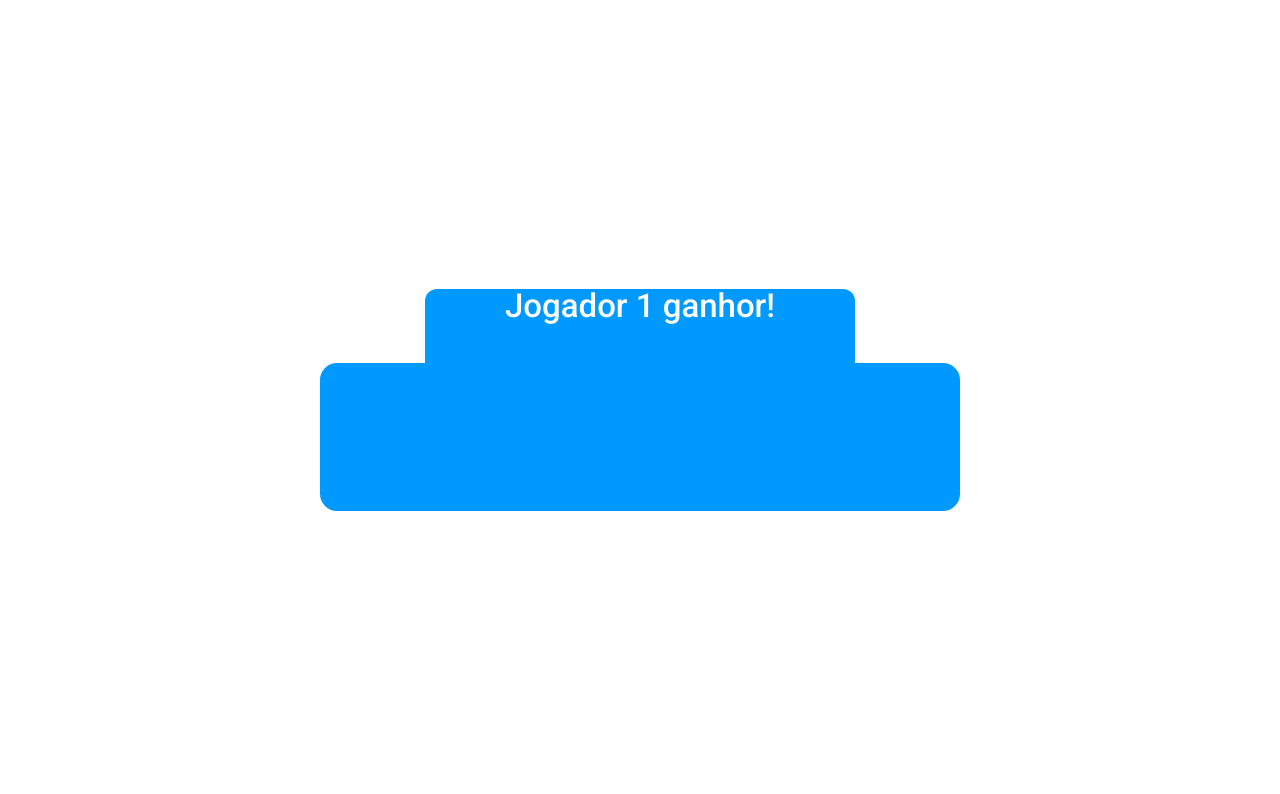
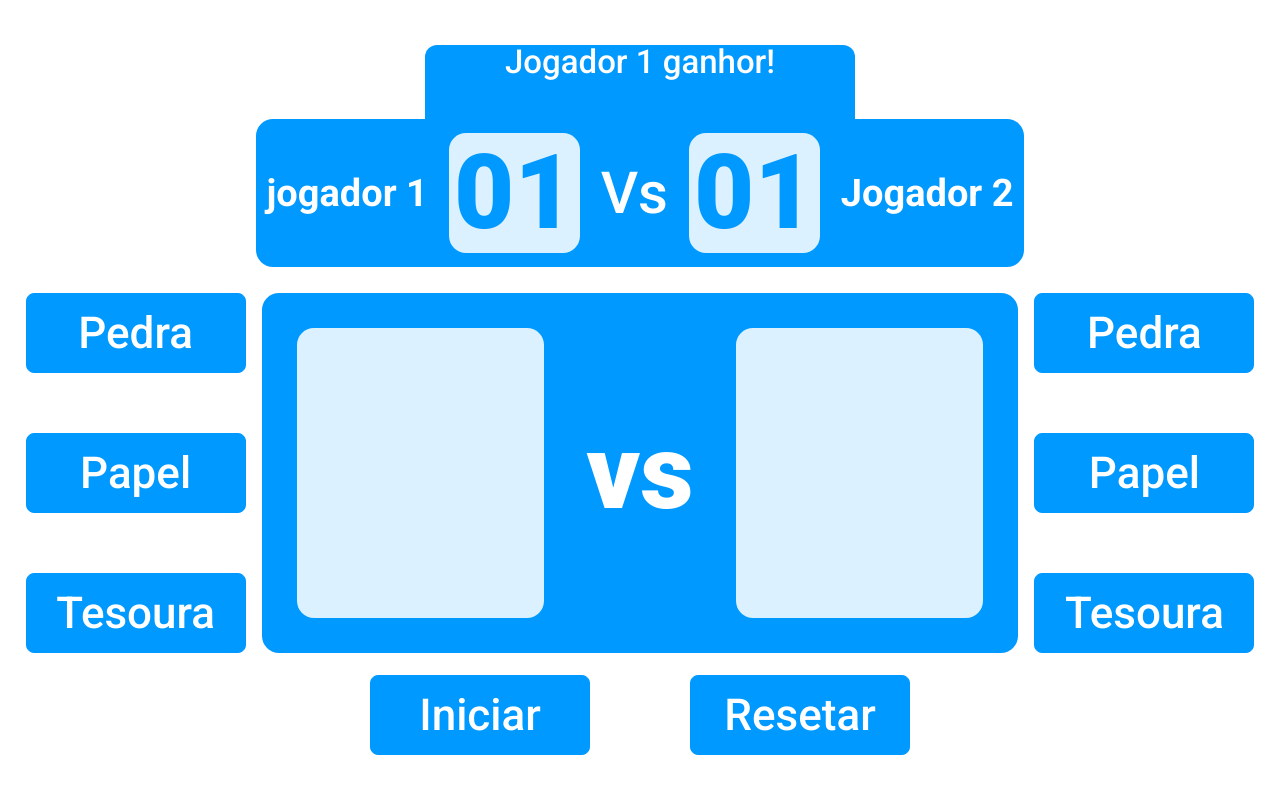
Before and after one commit to 1491965/Joquempo-htc-04, a plain HTML site: page index.html in a window 1280 px wide. Drawn offline with Linux system fonts and the light colour scheme.

Commit message:
finalizando o layout do joquempo

```diff
--- a/index.html
+++ b/index.html
@@ -6,9 +6,8 @@
     <meta name="viewport" content="width=device-width, initial-scale=1.0">
     <link rel="preconnect" href="https://fonts.googleapis.com">
     <link rel="preconnect" href="https://fonts.gstatic.com" crossorigin>
-    <link href="https://fonts.googleapis.com/css2?family=Roboto:wght@500;700;900&display=swap"
-     rel="stylesheet">
-     <link rel="stylesheet" href="reset.css">
+    <link href="https://fonts.googleapis.com/css2?family=Roboto:wght@500;700;900&display=swap" rel="stylesheet">
+    <link rel="stylesheet" href="reset.css">
     <link rel="stylesheet" href="styles/styles.css">
     <title>Joquempo</title>
 </head>
@@ -16,8 +15,40 @@
 <body>
     <header class="header">
         <h1 class="winner-title">Jogador 1 ganhor!</h1>
-        <div class="scoreboard-box"></div>
+        <div class="scoreboard-box">
+            <span class="player-name">jogador 1</span>
+            <span class="score">01</span>
+            <span class="score-separator">Vs</span>
+            <span class="score">01</span>
+            <span class="player-name" class="player-name">Jogador 2</span>
+        </div>
     </header>
+    <main class="battle-field">
+        <div class="button-move-wrapper">
+            <button class="button-move">Pedra</button>
+            <button class="button-move">Papel</button>
+            <button class="button-move">Tesoura</button>
+        </div>
+        <div class="board">
+            <div class="move-box"></div>
+            <span class="move-box-separator">vs</span>
+            <div class="move-box"></div>
+
+
+
+        </div>
+        <div class="button-move-wrapper">
+            <button class="button-move">Pedra</button>
+            <button class="button-move">Papel</button>
+            <button class="button-move">Tesoura</button>
+        </div>
+    </main>
+
+
+    <footer class="config-box">
+        <button class="button-move">Iniciar</button>
+        <button class="button-move">Resetar</button>
+    </footer>
 </body>
 
 </html>
--- a/reset.css
+++ b/reset.css
@@ -137,5 +137,6 @@ table {
 * {
     font-family: 'Roboto', sans-serif;
     font-weight: 500;
+    box-sizing: border-box;
 
 }
--- a/styles/styles.css
+++ b/styles/styles.css
@@ -1,9 +1,17 @@
 body {
     display: flex;
     justify-content: center;
+    flex-direction: column;
     align-items: center;
     width: 100vw;
     height: 100vh;
+}
+.header {
+    width: 100%;
+    display: flex;
+    flex-direction: column;
+    align-items: center;
+
 }
 .winner-title {
     background-color: #0099ff;
@@ -16,15 +24,93 @@ body {
 }
 
 .scoreboard-box {
-    width: 50%;
+    width: 60%;
     height: 148px;
     background-color: #0099ff;
     border-radius: 17px;
+    display: flex;
+    justify-content: space-around;
+    align-items: center;
 }
-.header {
+.player-name {
+    color: #ffffff;
+    font-size: 38px;
+    font-weight: 700;
+}
+.score{
+background-color: #dbf1ff;
+display: flex;
+justify-content: center;
+align-items: center;
+width: 131px;
+height: 120px;
+font-size: 104px;
+font-weight: 900;
+color: #0099ff;
+border-radius: 17px;
+}
+.score-separator {
+    font-size: 58px;
+    color: #ffffff;
+}
+.battle-field {
+    margin-top: 2%;
     width: 100%;
+    height: 45%;
+
     display: flex;
-    flex-direction: column;
-    align-items: center;
+    justify-content: space-between;
+    gap: 16px;
+    padding: 0 2%;
 
 }
+.button-move-wrapper {
+   display: flex;
+   flex-direction: column;
+   justify-content: space-between;
+   height: 100%;
+
+}
+.button-move {
+    height: 80px;
+    width: 220px;
+    background-color: #0099ff;
+    color: #ffffff;
+    font-size: 44px;
+    border-radius: 8px;
+    border: 1px solid #0099ff;
+    cursor: pointer;
+    transition-duration: 300ms;
+}
+.button-move:hover {
+    background-color: #ffffff;
+    color: #0099ff;
+}
+.config-box {
+    display: flex;
+    gap: 100px;
+    margin-top:22px ;
+}
+.board {
+    width: 100%;
+    height: 100%;
+    background-color: #0099ff;
+    border-radius: 17px;
+    display: flex;
+    justify-content: center;
+    align-items: center;
+    justify-content: space-between;
+    padding: 35px;
+
+}
+.move-box {
+    height: 100%;
+    width: 36%;
+    background-color: #dbf1ff;
+    border-radius: 17px;
+}
+.move-box-separator {
+ font-size: 104px;
+ color: #ffffff;
+ font-weight: 900;
+}
```
